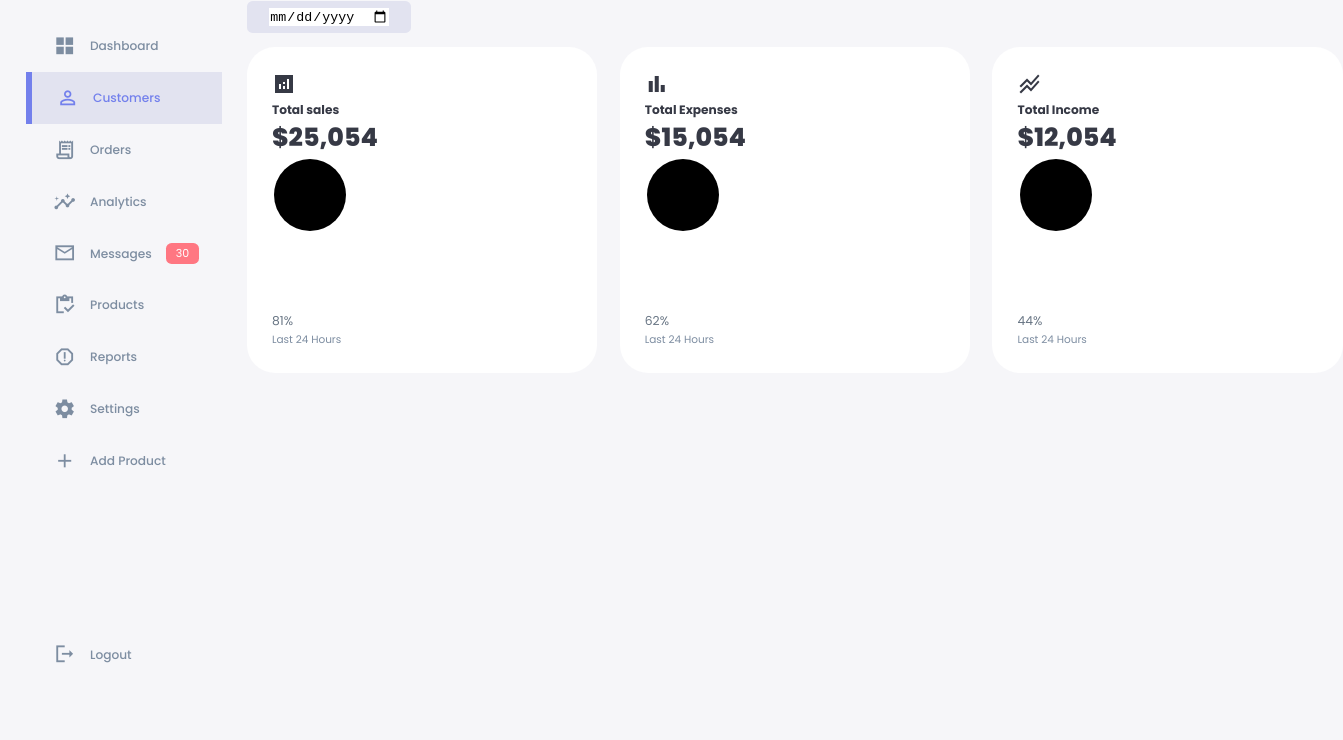
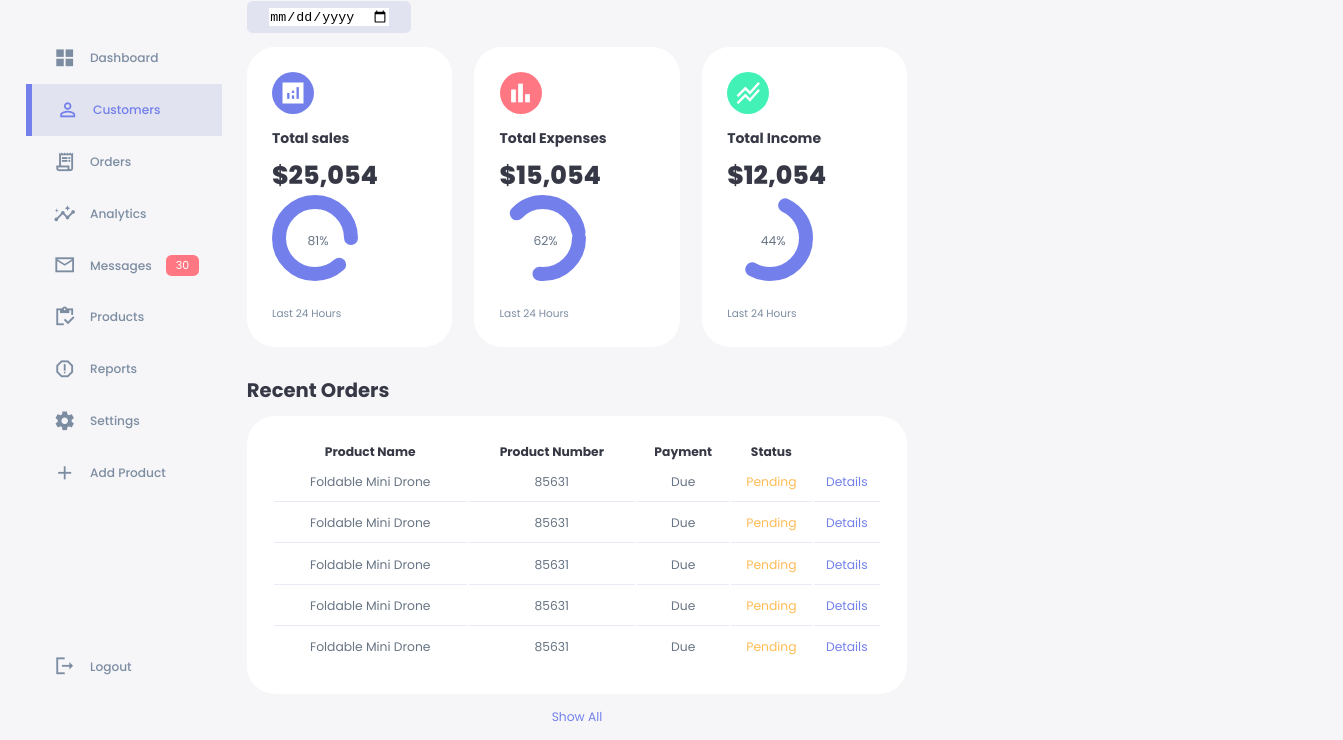
Before and after one commit to Philipamponsah/admin-dashboard, a plain HTML site: page index.html in a window 1280 px wide. Shown: the part 71-811 px from the top of the page, 1343 px wide, since content can reach past the window. Drawn offline with Linux system fonts and the light colour scheme.

Commit message:
ongoing project

```diff
--- a/index.html
+++ b/index.html
@@ -16,7 +16,7 @@
         <aside>
             <div class="top">
                 <div class="logo">
-                    <img src="./images/logo.png">
+                    <img src="/images/logo.png"><img src="/images/r.png">
                     <h2>FREE<span class="danger">MAN</span></h2>
                 </div>
                 <div class="close" id="close-btn">
@@ -86,7 +86,7 @@
                         </div>
                         <div class="progress">
                             <svg>
-                                <circle cx="38" cy="38" r="36"></circle>
+                                <circle cx='38' cy='38' r='36'></circle>
                             </svg>
                             <div class="number">
                                 <p>81%</p>
@@ -137,6 +137,61 @@
 
 
             </div>
+
+            <!------------- END OF INSIGHTS -------------->
+
+            <div class="recent-orders">
+                <h2>Recent Orders</h2>
+                <table>
+                    <thead>
+                        <tr>
+                            <th>Product Name</th>
+                            <th>Product Number</th>
+                            <th>Payment</th>
+                            <th>Status</th>
+                            <th></th>
+                        </tr>
+                    </thead>
+                    <tbody>
+                        <tr>
+                            <td>Foldable Mini Drone</td>
+                            <td>85631</td>
+                            <td>Due</td>
+                            <td class="warning">Pending</td>
+                            <td class="primary">Details</td>
+                        </tr>
+                        <tr>
+                            <td>Foldable Mini Drone</td>
+                            <td>85631</td>
+                            <td>Due</td>
+                            <td class="warning">Pending</td>
+                            <td class="primary">Details</td>
+                        </tr>
+                        <tr>
+                            <td>Foldable Mini Drone</td>
+                            <td>85631</td>
+                            <td>Due</td>
+                            <td class="warning">Pending</td>
+                            <td class="primary">Details</td>
+                        </tr>
+                        <tr>
+                            <td>Foldable Mini Drone</td>
+                            <td>85631</td>
+                            <td>Due</td>
+                            <td class="warning">Pending</td>
+                            <td class="primary">Details</td>
+                        </tr>
+                        <tr>
+                            <td>Foldable Mini Drone</td>
+                            <td>85631</td>
+                            <td>Due</td>
+                            <td class="warning">Pending</td>
+                            <td class="primary">Details</td>
+                        </tr>
+                    </tbody>
+                </table>
+                <a href="#">Show All</a>
+            </div>
         </main>
     </div>
 </body>
--- a/style.css
+++ b/style.css
@@ -24,7 +24,7 @@
     --card-padding: 1.8rem;
     --padding-1: 1.2rem;
 
-    --border-shadow: o 2rem 3rem var(--color-light);
+    --box-shadow: o 2rem 3rem var(--color-light);
 }
 
 * {
@@ -149,8 +149,8 @@ aside .logo {
 }
 
 aside .logo img {
-    width: 2rem;
-    height: 2rem;
+    width: 3rem;
+    height: 3rem;
 }
 
 aside .close {
@@ -259,10 +259,137 @@ main .insights > div {
     padding: var(--card-padding);
     border-radius: var(--card-border-radius);
     margin-top: 1rem;
-    box-shadow: var(--border-shadow);
+    box-shadow: var(--box-shadow);
     transition: all 300ms ease;
 }
 
 main .insights > div:hover {
+    box-shadow: none;
+}
 
+main .insights > div span {
+    background: var(--color-primary);
+    padding: 0.5rem;
+    border-radius: 50%;
+    color: var(--color-white);
+    font-size: 2rem;
 }
+
+main .insights > div.expenses span {
+    background: var(--color-danger);
+}
+
+main .insights > div.income span {
+    background: var(--color-success);
+}
+
+main .insights > div.middle {
+    display: flex;
+    align-items: center;
+    justify-content: space-between;
+}
+
+main .insights h3 {
+    margin: 1rem 0 0.6rem;
+    font-size: 1rem;
+}
+
+main .insights .progress {
+    position: relative;
+    width: 92px;
+    height: 92px;
+    border-radius: 50%;
+}
+
+main .insights svg {
+    width: 7rem;
+    height: 7rem;
+}
+
+main .insights svg circle {
+    fill: none;
+    stroke: var(--color-primary);
+    stroke-width: 14;
+    stroke-linecap: round;
+    transform: translate(5px, 5px);
+    stroke-dasharray: 110;
+    stroke-dashoffset: 92;
+}
+
+main .insights .sales svg circle {
+    stroke-dashoffset: -30;
+    stroke-dasharray: 200;
+}
+
+main .insights .expenses svg circle {
+    stroke-dashoffset: 20;
+    stroke-dasharray: 80;
+}
+
+main .insights .income svg circle {
+    stroke-dashoffset: 35;
+    stroke-dasharray: 110;
+}
+
+main .insights .progress .number {
+    position: absolute;
+    top: 0;
+    left: 0;
+    height: 100%;
+    width: 100%;
+    display: flex;
+    justify-content: center;
+    align-items: center;
+}
+
+main .insights small {
+    margin-top: 1.3rem;
+    display: block;
+}
+
+/* ============== RECENT ORDERS =============== */
+main .recent-orders {
+    margin-top: 2rem;
+}
+
+main .recent-orders h2 {
+    margin-bottom: 0.8rem;
+}
+
+main .recent-orders table {
+    background: var(--color-white);
+    width: 100%;
+    border-radius: var(--card-border-radius);
+    padding: var(--card-padding);
+    text-align: center;
+    box-shadow: var(--box-shadow);
+    transition: all 300ms ease;
+}
+
+main .recent-orders table:hover {
+    box-shadow: none;
+}
+
+main table tbody td {
+    height: 2.8rem;
+    border-bottom: 1px solid var(--color-light);
+    color: var(--color-dark-variant);
+}
+
+main table tbody tr:last-child td {
+    border: none;
+}
+
+main .recent-orders a {
+    text-align: center;
+    display: block;
+    margin: 1rem auto;
+    color: var(--color-primary);
+}
+
+main .recent-orders a {
+    text-align: center;
+    display: block;
+    margin: 1rem auto;
+    color: var(--color-primary);
+}
```
Also changed, not shown: images/r.png (added), mr-m-r-black-letter-logo-design-purple-magenta-swoosh-stars-91238395.jpg (added).
